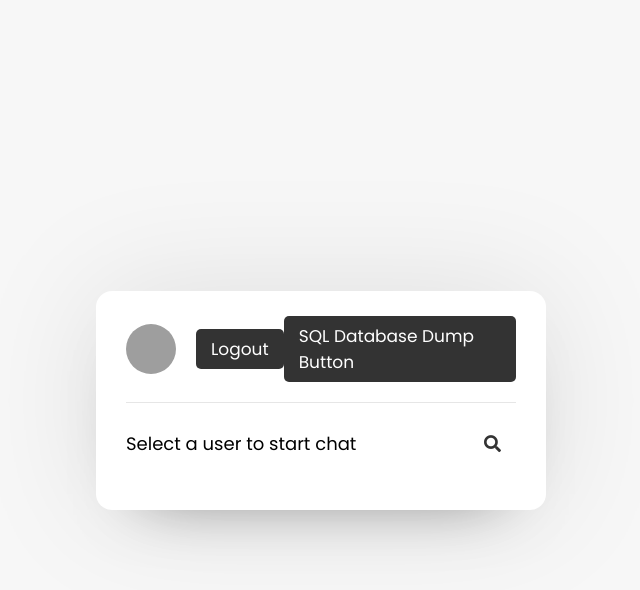
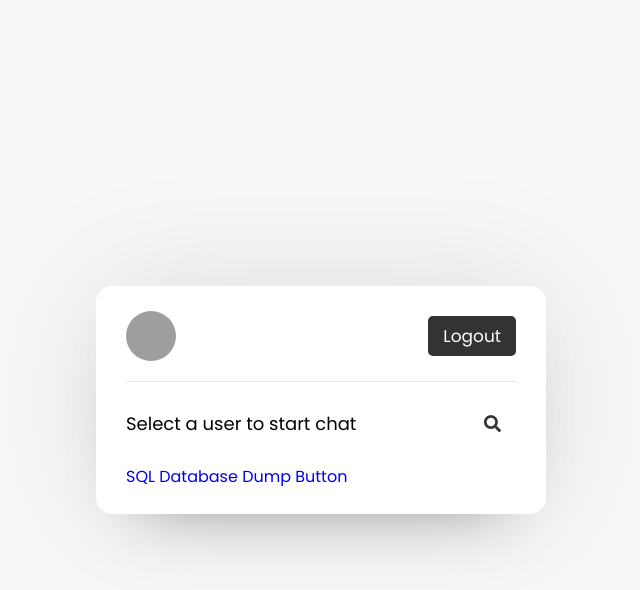
Before and after one commit to cesar-aleman/secureChatApp, a PHP site: page /users.php in a window 1280 px wide. Shown: the top 590 px of the page, without its empty margins (319-959 px from the left). Run offline with PHP 8.4, Linux system fonts and the light colour scheme; the visitor is signed in with stand-in values (Sample User, id 1); data that the repository does not hold is empty; grey boxes are pictures that could not be loaded.

Commit message:
moving button

```diff
--- a/users.php
+++ b/users.php
@@ -26,7 +26,6 @@ if (!isset($_SESSION['unique_id'])) {
           </div>
         </div>
         <a href="php/logout.php?logout_id=<?php echo $row['unique_id']; ?>" class="logout">Logout</a>
-        <a href="php/dump.php" class="logout">SQL Database Dump Button</a>
       </header>
       <div class="search">
         <span class="text">Select a user to start chat</span>
@@ -34,6 +33,9 @@ if (!isset($_SESSION['unique_id'])) {
         <button><i class="fas fa-search"></i></button>
       </div>
       <div class="users-list">
+      </div>
+      <div class="sql-dump">
+      <a href="php/dump.php" class="logout">SQL Database Dump Button</a>
       </div>
     </section>
   </div>
```
